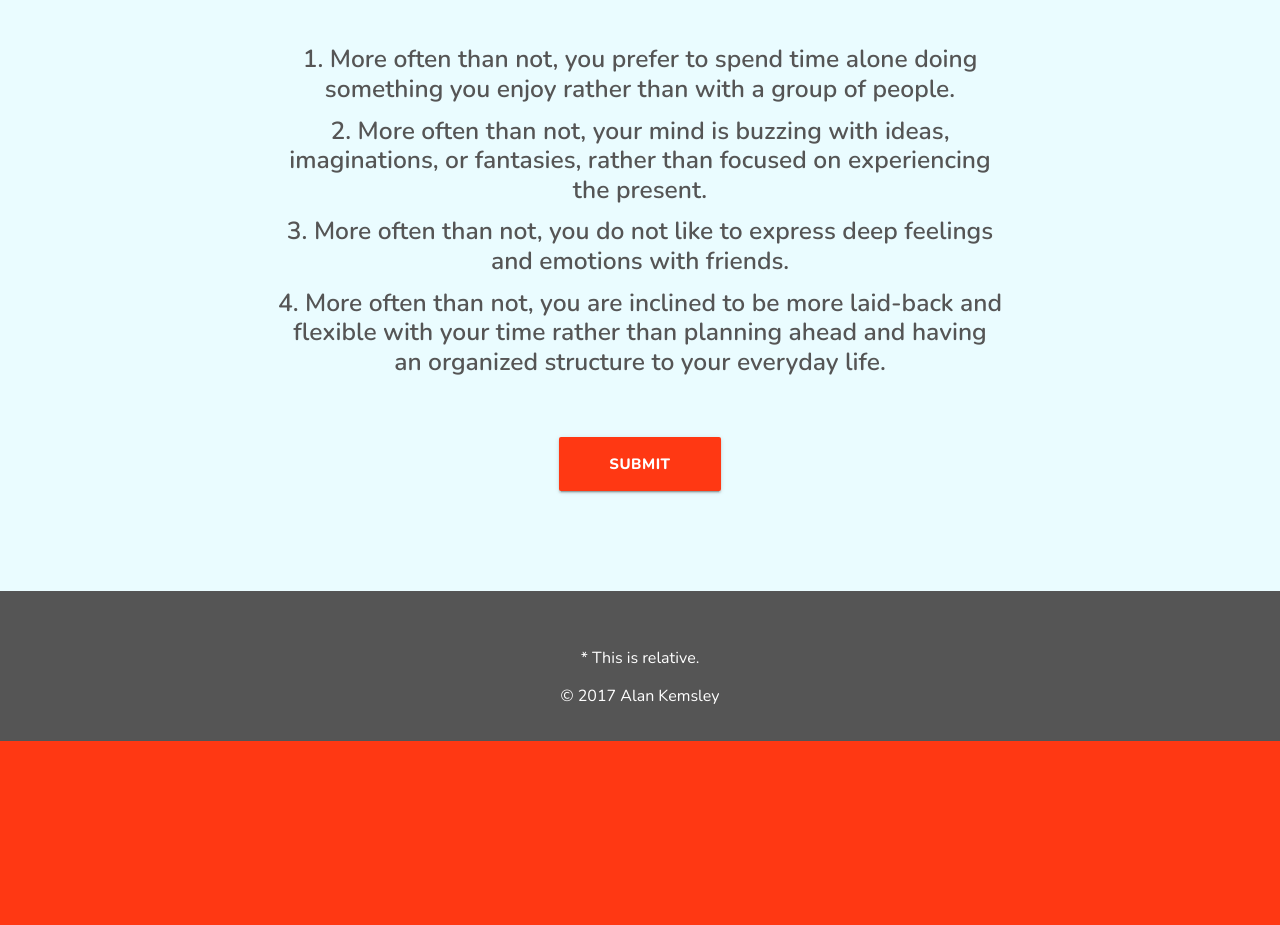
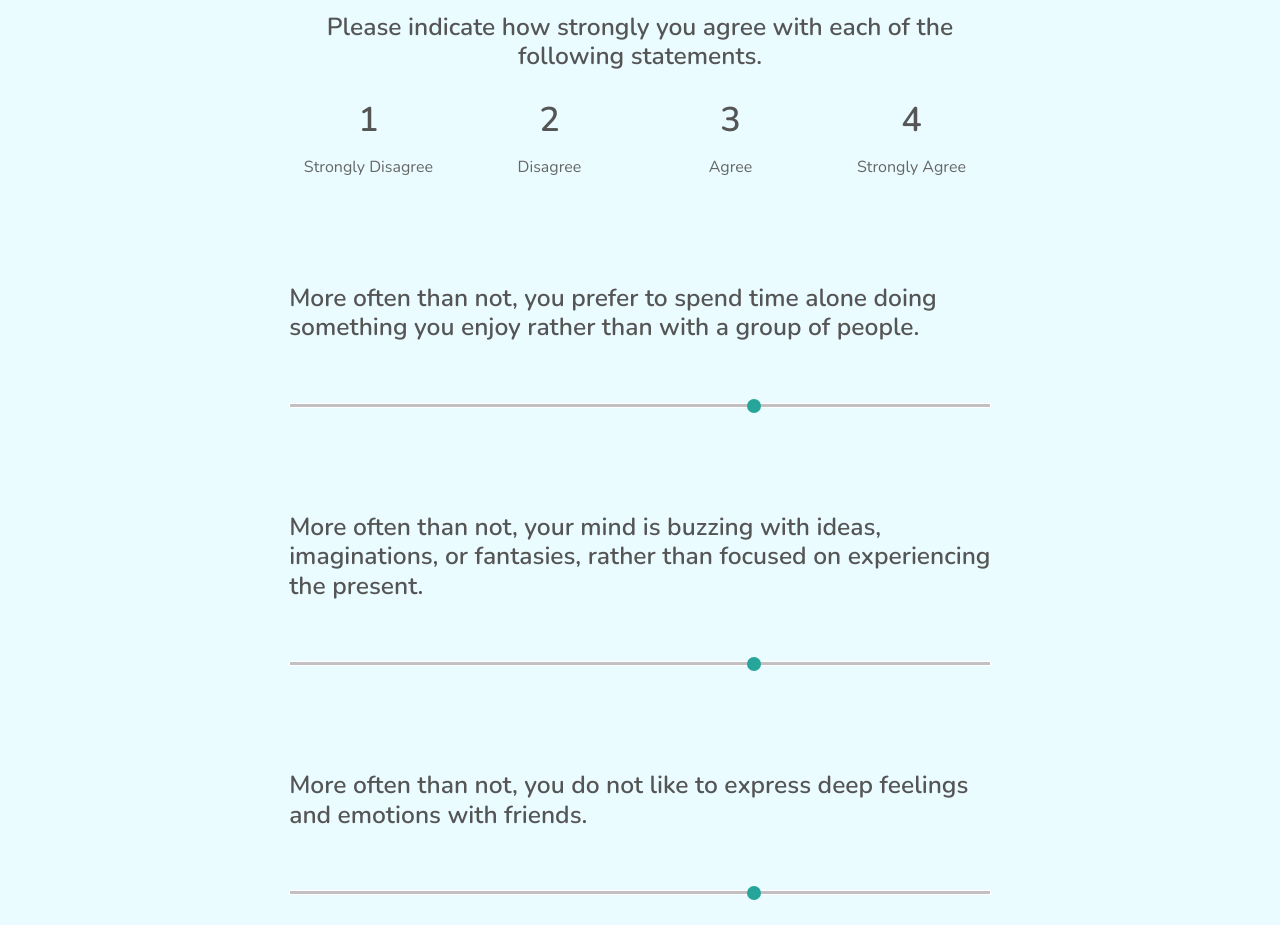
Before and after one commit to alankemsley/dating-app, a website: page app/public/quiz.html in a window 1280 px wide. Shown: the part 707-1632 px from the top of the page. Before the commit the page ends 1448 px from the top, so only its background shows below. Drawn offline with nearby package versions, Linux system fonts and the light colour scheme.

Commit message:
Improve quiz page

```diff
--- a/app/data/matches.js
+++ b/app/data/matches.js
@@ -3,8 +3,7 @@ var matches = [
   {
     "name": "",
     "photo": "",
-    "personality": "",
-    "bio": ""
+    "scores": [1,2,3,4]
   }
 ];
 
--- a/app/public/assets/css/style.css
+++ b/app/public/assets/css/style.css
@@ -33,6 +33,7 @@ p {
 }
 
 /*Buttons*/
+
 #cab-nav {
   color: #FF3813;
   background-color: #FFF;
@@ -90,7 +91,7 @@ p {
   background-color: #666;
   padding: 0;
   margin: 0;
-  color: #444;
+  color: #666;
 }
 
 #row1 {
@@ -126,7 +127,8 @@ p {
   background-color: #EAFCFF;
 }
 
-/*Quiz page*/
+/*Quiz Page*/
+
 #info-row {
   padding-top: 100px;
   padding-bottom: 50px;
@@ -141,11 +143,36 @@ p {
   background-color: #EAFCFF;
 }
 
+/*Form*/
+
+.input-field input[type=text]:focus + label {
+   color: #FF3813 !important;
+ }
+
+.input-field input[type=text]:focus {
+  border-bottom: 1px solid #FF3813 !important;
+  box-shadow: 0 1px 0 0 #FF3813 !important;
+}
+
+.input-field input[type=url]:focus + label {
+   color: #FF3813 !important;
+ }
+
+.input-field input[type=url]:focus {
+  border-bottom: 1px solid #FF3813 !important;
+  box-shadow: 0 1px 0 0 #FF3813 !important;
+}
+
+.question {
+  margin-top: 90px;
+  margin-bottom: 45px;
+}
+
 /*Sticky Footer*/
 
 #footer {
   height: 150px;
-  background-color: #555;
+  background-color: #666;
   color: #FFF;
 }
 
--- a/app/public/quiz.html
+++ b/app/public/quiz.html
@@ -69,14 +69,66 @@
         <div class="col m10 center-align">
 
           <h3>Personality Quiz</h3>
-          <br>
-          <h5>1. More often than not, you prefer to spend time alone doing something you enjoy rather than with a group of people.</h5>
+          <h5>Please indicate how strongly you agree with each of the following statements.</h5>
+          <div class="col s3">
+            <h4>1</h4>
+            <p>Strongly Disagree</p>
+          </div>
+          <div class="col s3">
+            <h4>2</h4>
+            <p>Disagree</p>
+          </div>
+          <div class="col s3">
+            <h4>3</h4>
+            <p>Agree</p>
+          </div>
+          <div class="col s3">
+            <h4>4</h4>
+            <p>Strongly Agree</p>
+          </div>
 
-          <h5>2. More often than not, your mind is buzzing with ideas, imaginations, or fantasies, rather than focused on experiencing the present.</h5>
 
-          <h5>3. More often than not, you do not like to express deep feelings and emotions with friends.</h5>
 
-          <h5>4. More often than not, you are inclined to be more laid-back and flexible with your time rather than planning ahead and having an organized structure to your everyday life.</h5>
+
+          <!-- Question 1 -->
+          <div class="col m12 left-align">
+            <h5 class="question">More often than not, you prefer to spend time alone doing something you enjoy rather than with a group of people.</h5>
+            <form action="#">
+              <p class="range-field">
+                <input type="range" id="q1" min="1" max="4" />
+              </p>
+            </form>
+          </div>
+
+          <!-- Question 2 -->
+          <div class="col m12 left-align">
+            <h5 class="question">More often than not, your mind is buzzing with ideas, imaginations, or fantasies, rather than focused on experiencing the present.</h5>
+            <form action="#">
+              <p class="range-field">
+                <input type="range" id="q1" min="1" max="4" />
+              </p>
+            </form>
+          </div>
+
+          <!-- Question 3 -->
+          <div class="col m12 left-align">
+            <h5 class="question">More often than not, you do not like to express deep feelings and emotions with friends.</h5>
+            <form action="#">
+              <p class="range-field">
+                <input type="range" id="q1" min="1" max="4" />
+              </p>
+            </form>
+          </div>
+
+          <!-- Question 4 -->
+          <div class="col m12 left-align">
+            <h5 class="question">More often than not, you are inclined to be more laid-back and flexible with your time rather than planning ahead and having an organized structure to your everyday life.</h5>
+            <form action="#">
+              <p class="range-field">
+                <input type="range" id="q1" min="1" max="4" />
+              </p>
+            </form>
+          </div>
 
           <!-- Button -->
           <div class="col s12 center-align">
--- a/app/routing/apiRoutes.js
+++ b/app/routing/apiRoutes.js
@@ -23,7 +23,7 @@ module.exports = function(app) {
 var findMatch = function(user, match) {
   matchScore = 0;
   for (i=0; i<match.scores.length; i++) {
-    matchScore +=Math.abs(match.scores[i] - user.scores[i]);
+    matchScore += Math.abs(match.scores[i] - user.scores[i]);
   }
   getMatch(match, matchScore);
 };
```
Also changed, not shown: app/public/index.html (+1 -1 lines).
